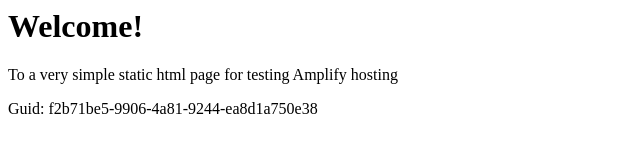
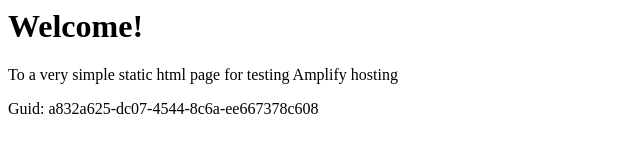
Before and after one commit to aws-aemilia-arn/Github-PR-Commit-Integration-Test-DoNotTouch-GitHubWebhookPushCanaryTest-v1-preprod-eu-north-1, a website: page src/index.html in a window 1280 px wide. Shown: the full height of the page, 0-640 px from the left. Drawn offline with Linux system fonts and the light colour scheme.

Commit message:
commit from integ tests

```diff
--- a/src/index.html
+++ b/src/index.html
@@ -12,6 +12,6 @@
 <body>
     <h1>Welcome!</h1>
     <p>To a very simple static html page for testing Amplify hosting</p>
-    <p>Guid: f2b71be5-9906-4a81-9244-ea8d1a750e38</p></body>
+    <p>Guid: a832a625-dc07-4544-8c6a-ee667378c608</p></body>
 
 </html>
```
